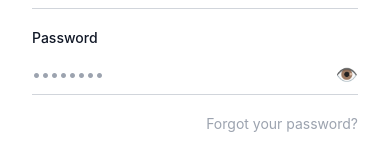
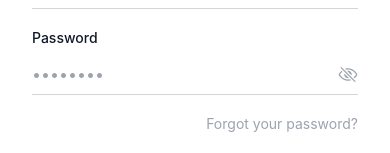
Before and after one commit to aswin-john/RNHiringTask, a React Native app: screen /Login in a window 390 px wide. Shown: the part 323-476 px from the top of the page. Built offline with nearby package versions, Linux system fonts and the light colour scheme.

Commit message:
feat: Add AppInput component with label, icon, and password toggle functionality.

```diff
--- a/src/components/ui/AppInput.jsx
+++ b/src/components/ui/AppInput.jsx
@@ -8,6 +8,7 @@ import {
 } from 'react-native';
 import colors from '../../theme/colors';
 import typography from '../../theme/typography';
+import Icon from 'react-native-vector-icons/Ionicons';
 
 /**
  * AppInput — reusable form input with optional password show/hide toggle.
@@ -40,7 +41,12 @@ const AppInput = ({ label, icon, secureText = false, style, ...rest }) => {
                     <TouchableOpacity
                         onPress={() => setIsSecure(prev => !prev)}
                         hitSlop={{ top: 8, bottom: 8, left: 8, right: 8 }}>
-                        <Text style={styles.eyeIcon}>{isSecure ? '👁️' : '🙈'}</Text>
+                        <Icon
+                            name={isSecure ? 'eye-off-outline' : 'eye-outline'}
+                            size={20}
+                            color={colors.textMuted}
+                            style={{ paddingLeft: 8 }}
+                        />
                     </TouchableOpacity>
                 )}
             </View>
```
